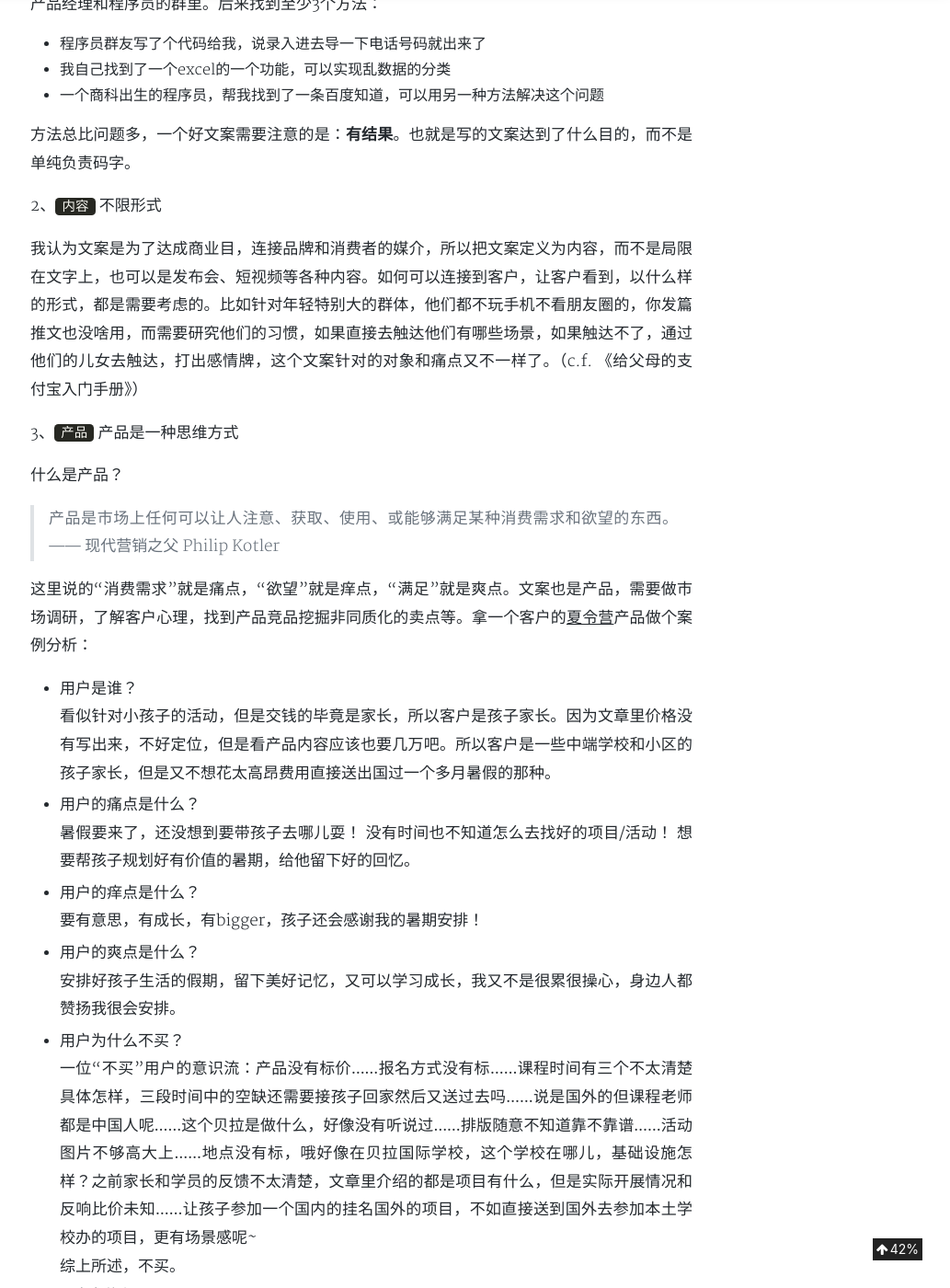
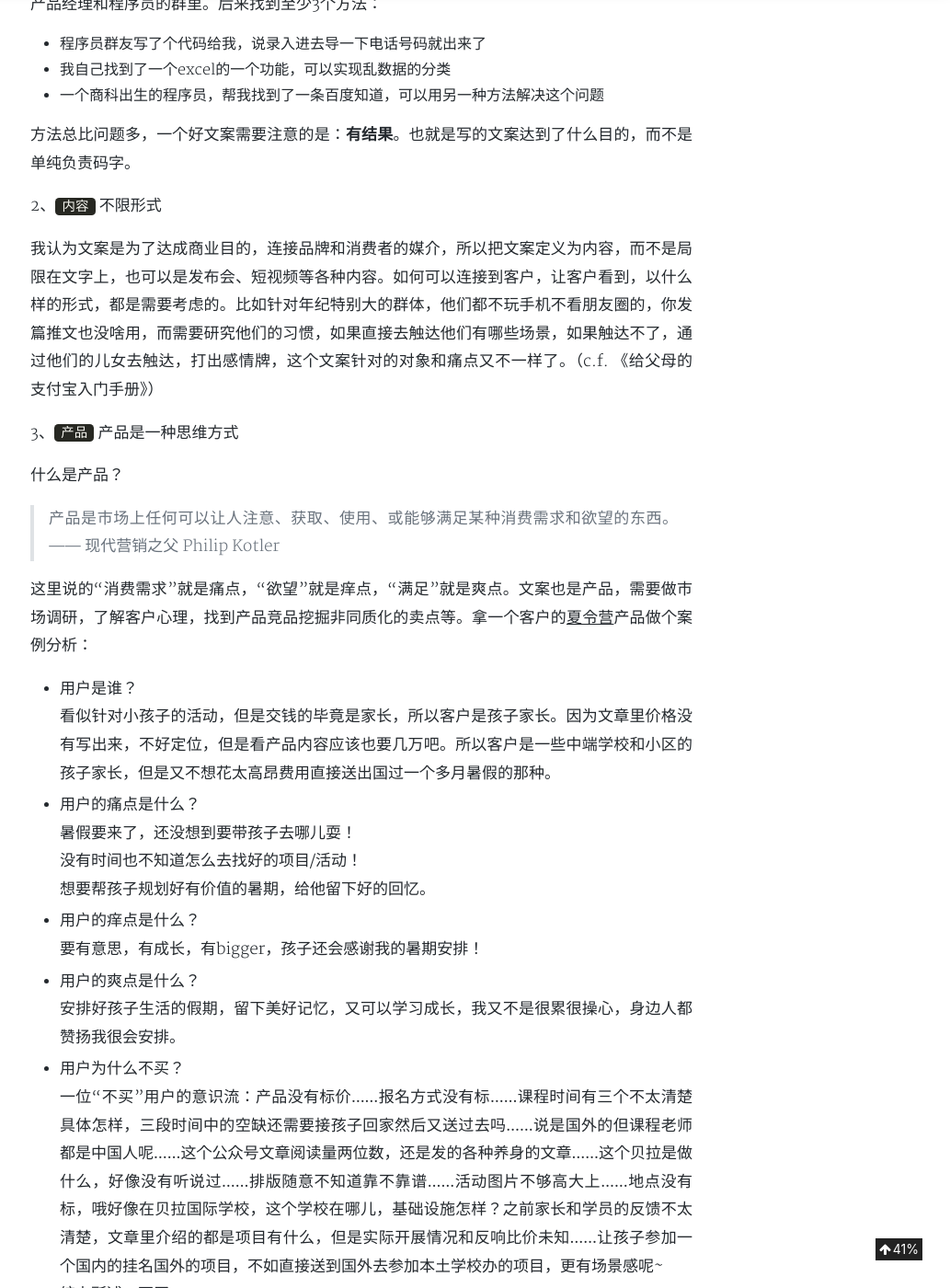
Before and after one commit to aJiea/ajiea.github.io, a Jekyll site: the page built from _posts/2019-04-17-copywriter.md, in a window 1280 px wide and 1400 px high, scrolled down 1601 px. Shown: the whole window at 92% size, without its empty margins (247-1280 px from the left). Built offline with Jekyll 4.4.1, drawn with Linux system fonts in a browser that asks for light colours; nearby versions of some CDN libraries; comment, search, counter and statistics services are not loaded; a style sheet for code colours, icons or effects is not loaded; some of the changed text lies outside the part shown.

Commit message:
Update 2019-04-17-copywriter.md

```diff
--- a/_posts/2019-04-17-copywriter.md
+++ b/_posts/2019-04-17-copywriter.md
@@ -55,7 +55,7 @@
 
 2、`内容` 不限形式
 
-我认为文案是为了达成商业目，连接品牌和消费者的媒介，所以把文案定义为内容，而不是局限在文字上，也可以是发布会、短视频等各种内容。如何可以连接到客户，让客户看到，以什么样的形式，都是需要考虑的。比如针对年轻特别大的群体，他们都不玩手机不看朋友圈的，你发篇推文也没啥用，而需要研究他们的习惯，如果直接去触达他们有哪些场景，如果触达不了，通过他们的儿女去触达，打出感情牌，这个文案针对的对象和痛点又不一样了。（c.f. 《给父母的支付宝入门手册》）
+我认为文案是为了达成商业目的，连接品牌和消费者的媒介，所以把文案定义为内容，而不是局限在文字上，也可以是发布会、短视频等各种内容。如何可以连接到客户，让客户看到，以什么样的形式，都是需要考虑的。比如针对年纪特别大的群体，他们都不玩手机不看朋友圈的，你发篇推文也没啥用，而需要研究他们的习惯，如果直接去触达他们有哪些场景，如果触达不了，通过他们的儿女去触达，打出感情牌，这个文案针对的对象和痛点又不一样了。（c.f. 《给父母的支付宝入门手册》）
 
 3、`产品` 产品是一种思维方式
 
@@ -70,8 +70,8 @@
 
 
 - 用户的痛点是什么？<br/>
-暑假要来了，还没想到要带孩子去哪儿耍！
-没有时间也不知道怎么去找好的项目/活动！
+暑假要来了，还没想到要带孩子去哪儿耍！<br/>
+没有时间也不知道怎么去找好的项目/活动！<br/>
 想要帮孩子规划好有价值的暑期，给他留下好的回忆。
 
 
@@ -83,7 +83,7 @@
 安排好孩子生活的假期，留下美好记忆，又可以学习成长，我又不是很累很操心，身边人都赞扬我很会安排。
 
 - 用户为什么不买？<br/>
-一位“不买”用户的意识流：产品没有标价……报名方式没有标……课程时间有三个不太清楚具体怎样，三段时间中的空缺还需要接孩子回家然后又送过去吗……说是国外的但课程老师都是中国人呢……这个贝拉是做什么，好像没有听说过……排版随意不知道靠不靠谱……活动图片不够高大上……地点没有标，哦好像在贝拉国际学校，这个学校在哪儿，基础设施怎样？之前家长和学员的反馈不太清楚，文章里介绍的都是项目有什么，但是实际开展情况和反响比价未知……让孩子参加一个国内的挂名国外的项目，不如直接送到国外去参加本土学校办的项目，更有场景感呢~<br/>
+一位“不买”用户的意识流：产品没有标价……报名方式没有标……课程时间有三个不太清楚具体怎样，三段时间中的空缺还需要接孩子回家然后又送过去吗……说是国外的但课程老师都是中国人呢……这个公众号文章阅读量两位数，还是发的各种养身的文章……这个贝拉是做什么，好像没有听说过……排版随意不知道靠不靠谱……活动图片不够高大上……地点没有标，哦好像在贝拉国际学校，这个学校在哪儿，基础设施怎样？之前家长和学员的反馈不太清楚，文章里介绍的都是项目有什么，但是实际开展情况和反响比价未知……让孩子参加一个国内的挂名国外的项目，不如直接送到国外去参加本土学校办的项目，更有场景感呢~<br/>
 综上所述，不买。
 
 
```
Also changed, not shown: other parts of _posts/2019-04-17-copywriter.md (+1 -1 lines).
